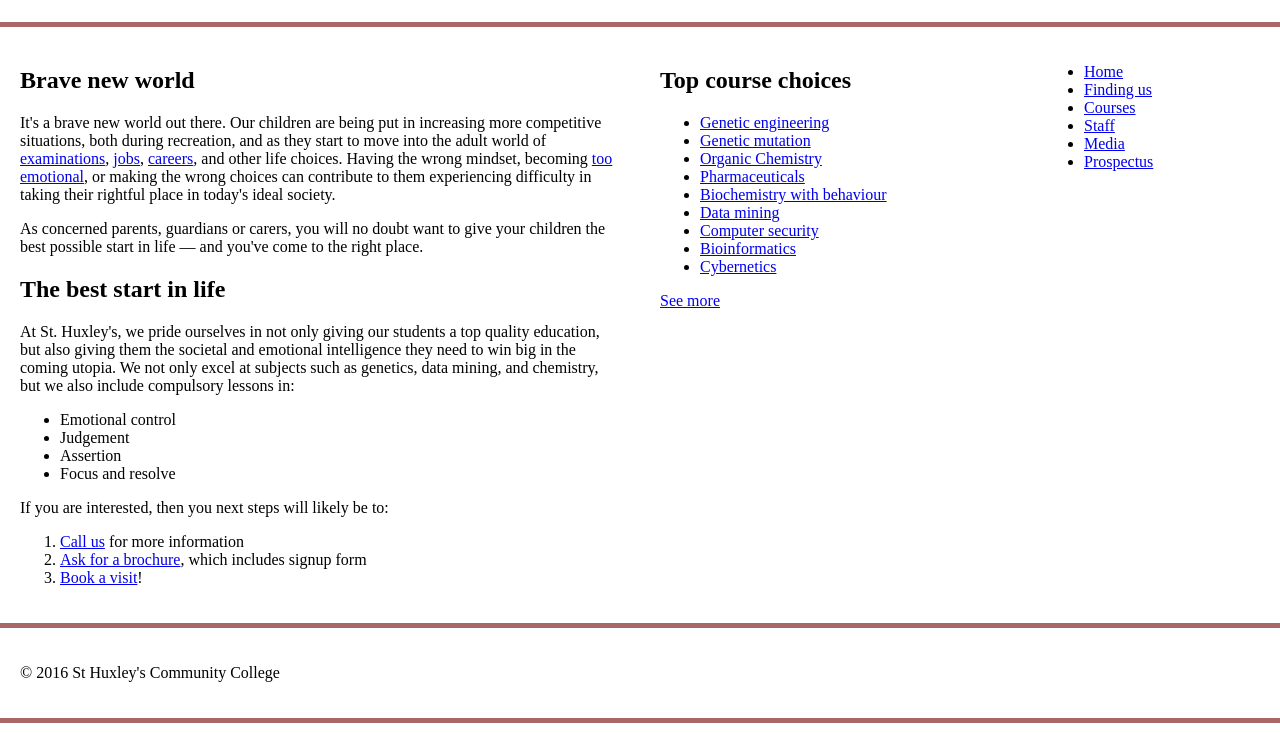
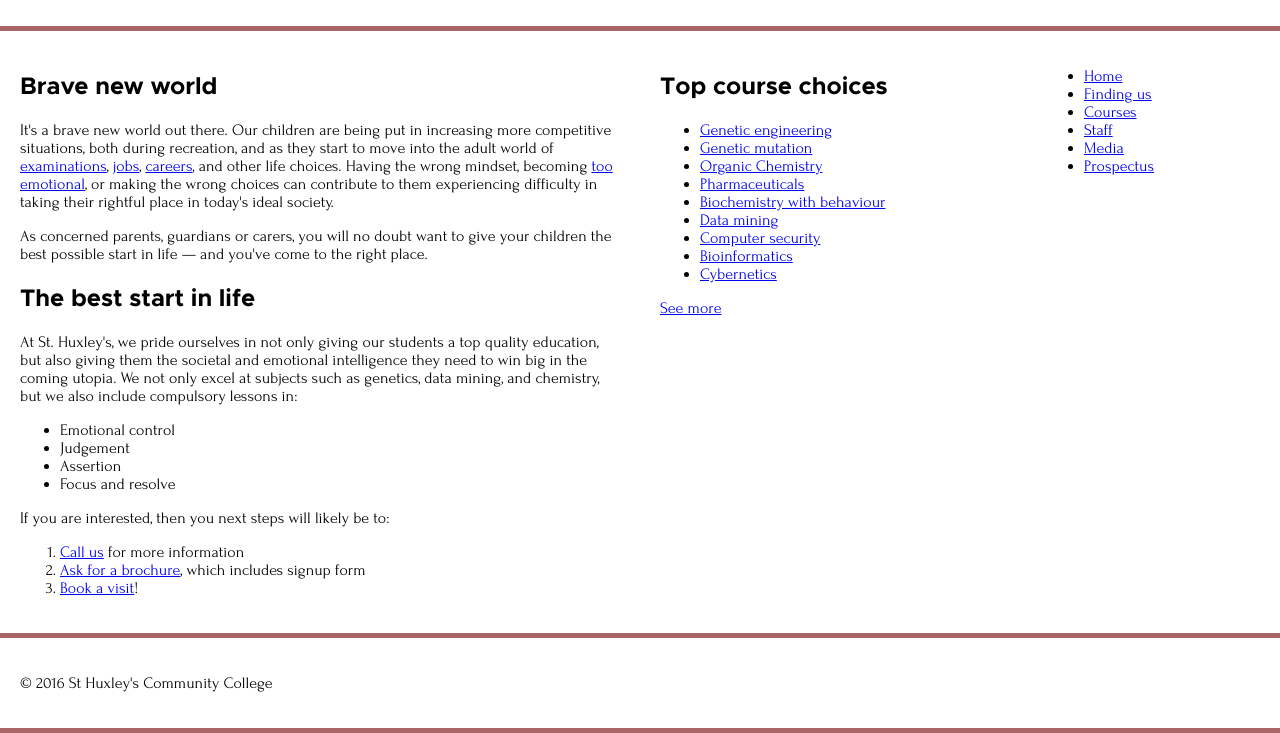
Before and after one commit to DanSmaR/mozilla-web-tutorials, a plain HTML site: page css/styling-text/assessment/index.html in a window 1280 px wide. Shown: the part 103-836 px from the top of the page. Drawn offline with Linux system fonts and the light colour scheme.

Commit message:
added @font-face to css file

```diff
--- a/css/styling-text/assessment/style.css
+++ b/css/styling-text/assessment/style.css
@@ -1,3 +1,32 @@
+/*! Generated by Font Squirrel (https://www.fontsquirrel.com) on April 26, 2020 */
+
+
+
+@font-face {
+    font-family: 'metropolisbold';
+    src: url('fonts/font-face-fonts/metropolis-bold-webfont.woff2') format('woff2'),
+         url('fonts/font-face-fonts/metropolis-bold-webfont.woff') format('woff');
+    font-weight: normal;
+    font-style: normal;
+
+}
+
+
+
+
+@font-face {
+    font-family: 'forumregular';
+    src: url('fonts/font-face-fonts/forum-regular-webfont.woff2') format('woff2'),
+         url('fonts/font-face-fonts/forum-regular-webfont.woff') format('woff');
+    font-weight: normal;
+    font-style: normal;
+
+}
+
+
+
+
+
 /* General Setup */
 
 * {
@@ -8,6 +37,7 @@ body {
     margin: 0 auto;
     min-width: 1000px;
     max-width: 1400px;
+    font-family: 'forumregular';
 }
 
 /* Layout */
@@ -46,3 +76,8 @@ footer {
     border-top: 5px solid#a66;
     border-bottom: 5px solid#a66;
 }
+
+h1,
+h2 {
+    font-family: 'metropolisbold';
+}
```
